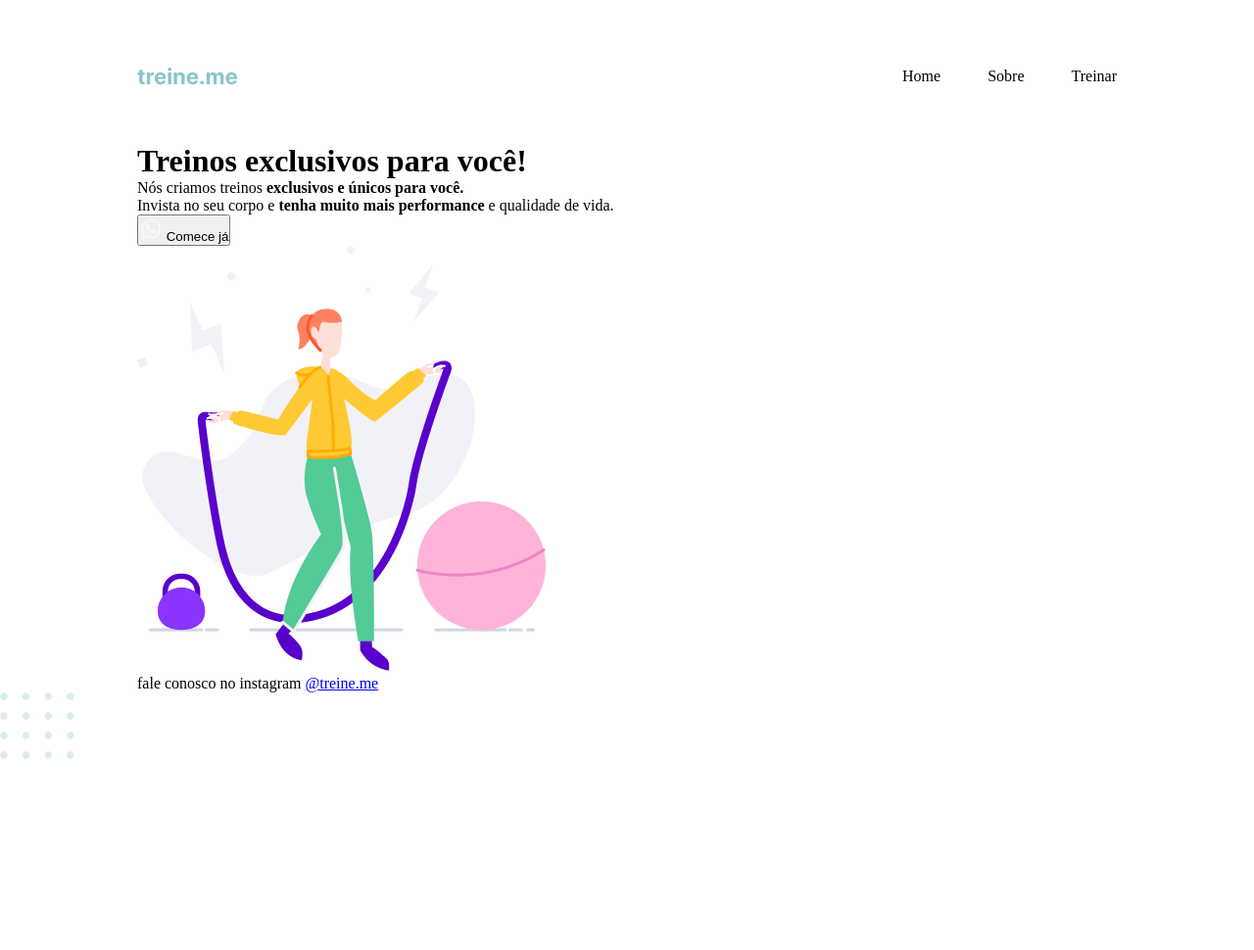
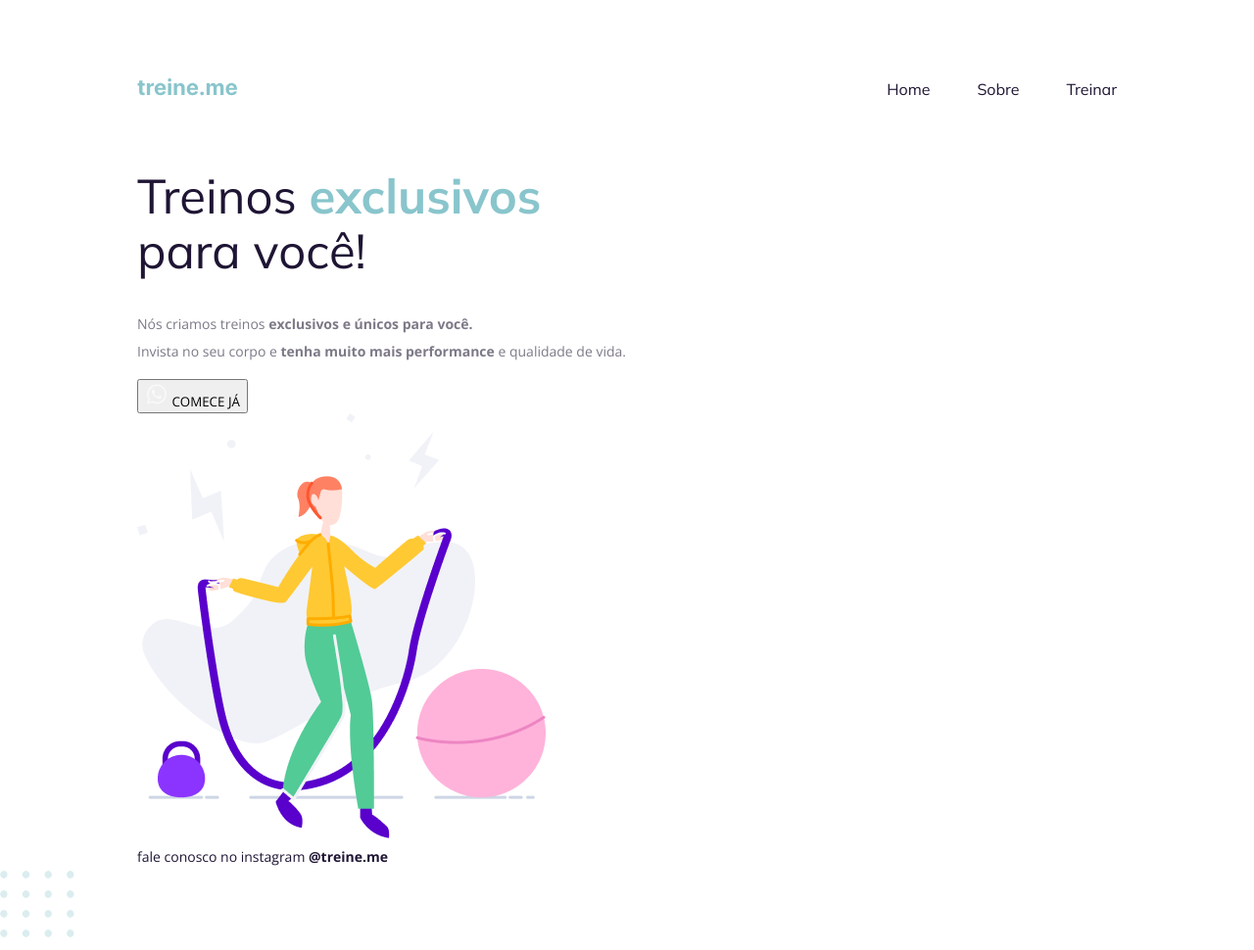
Before and after one commit to kevinluann/treine-me, a plain HTML site: page index.html in a window 1280 px wide. Shown: the whole page at 98% size. Before the commit the page ends 800 px from the top, so only its background shows below. Drawn offline with nearby package versions, Linux system fonts and the light colour scheme.

Commit message:
add tipografia

```diff
--- a/index.html
+++ b/index.html
@@ -1,26 +1,31 @@
 <!DOCTYPE html>
 <html lang="pt-BR">
 <head>
+   <link rel="preconnect" href="https://fonts.googleapis.com">
+   <link rel="preconnect" href="https://fonts.gstatic.com" crossorigin>
    <meta charset="UTF-8">
    <meta name="viewport" content="width=device-width, initial-scale=1.0">
    <title>Treine.me</title>
    <link rel="stylesheet" href="styles/index.css">
+   <link href="https://fonts.googleapis.com/css2?family=Mulish:ital,wght@0,200..1000;1,200..1000&family=Open+Sans:ital,wdth,wght@0,75..100,300..800;1,75..100,300..800&display=swap" rel="stylesheet">
 </head>
 <body>
    <div class="page">
       <header>
-         <img src="assets/icons/logo.svg" alt="Logo Treine.me">
+         <a href="#" id="logo">
+            <img src="assets/icons/logo.svg" alt="Logo Treine.me">
+         </a>
          <nav>
             <ul>
-               <li>Home</li>
-               <li>Sobre</li>
-               <li>Treinar</li>
+               <li><a href="#">Home</a></li>
+               <li><a href="#">Sobre</a></li>
+               <li><a href="#">Treinar</a></li>
             </ul>
          </nav>
       </header>
       <main>
          <div>
-            <h1>Treinos exclusivos para você!</h1>
+            <h1>Treinos <span>exclusivos</span> para você!</h1>
             <p>Nós criamos treinos <strong>exclusivos e únicos para você.</strong> <br>
             Invista no seu corpo e <strong>tenha muito mais performance</strong> e qualidade de vida.</p>
             <button>
--- /dev/null
+++ b/styles/footer.css
@@ -0,0 +1,8 @@
+footer {
+  font-size: 14px;
+  line-height: 28px;
+
+  a {
+   font-weight: bold;
+  }
+}
--- a/styles/global.css
+++ b/styles/global.css
@@ -1,9 +1,20 @@
-* {
+:root {
+   --font-family1: "Mulish", sans-serif;
+   --font-family2: "Open Sans", sans-serif;
+}
+
+body {
+   font-family: var(--font-family2);
+   color: #1F1534;
    margin: 0;
-   padding: 0;
 }
 
 .page {
    width: 1000px;
    margin: 65px auto 0;
 }
+
+a {
+   text-decoration: none;
+   color: inherit;
+}
--- a/styles/header.css
+++ b/styles/header.css
@@ -8,5 +8,10 @@ header {
       display: flex;
       list-style: none;
       gap: 48px;
+      font-family: var(--font-family1);
+   }
+
+   ul li a:hover {
+      font-weight: bold;
    }
 }
--- a/styles/index.css
+++ b/styles/index.css
@@ -1,2 +1,4 @@
 @import url(global.css);
 @import url(header.css);
+@import url(main.css);
+@import url(footer.css);
--- /dev/null
+++ b/styles/main.css
@@ -0,0 +1,26 @@
+main {
+   h1 {
+      font-family: var(--font-family1);
+      font-size: 49px;
+      line-height: 56px;
+      font-weight: normal;
+      color: #1F1534;
+      width: 490px;
+
+      span {
+         color: #89C5CC;
+         font-weight: bold;
+      }
+   }
+
+   p {
+      font-size: 14px;
+      line-height: 28px;
+      color: #7D7987;
+   }
+
+   button {
+      text-transform: uppercase;
+      font-family: var(--font-family2);
+   }
+}
```
